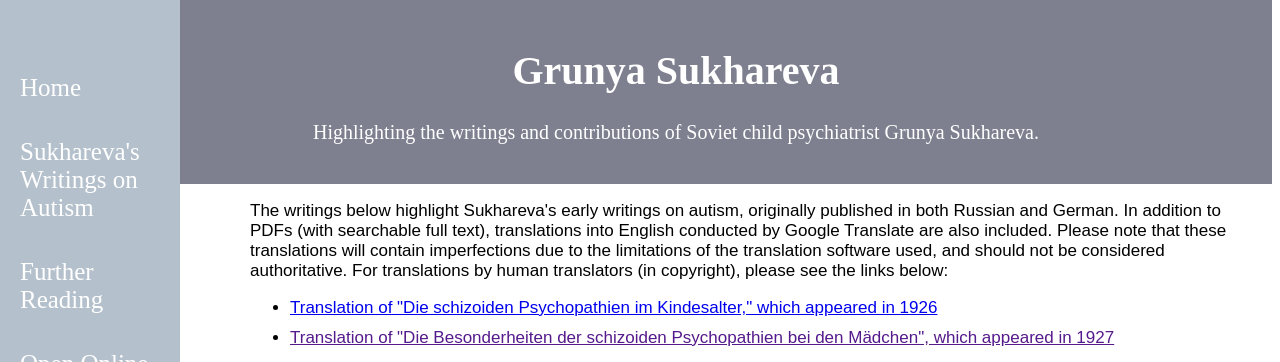
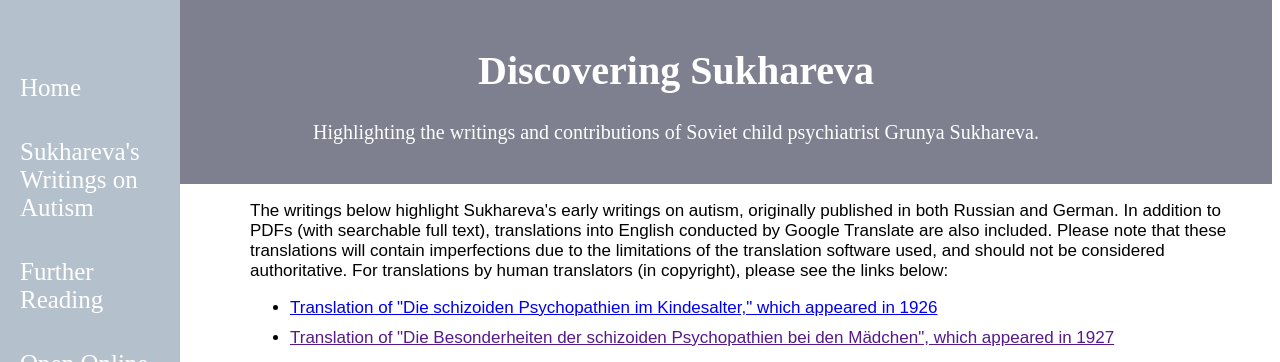
Before and after one commit to ian-nai/sukhareva, a plain HTML site: page writings.html in a window 1280 px wide. Shown: the top 362 px of the page. Drawn offline with nearby package versions, Linux system fonts and the light colour scheme.

Commit message:
Update writings.html

```diff
--- a/writings.html
+++ b/writings.html
@@ -8,7 +8,7 @@
    </head>
    <body>
       <div class="header">
-         <h1>Grunya Sukhareva</h1>
+         <h1>Discovering Sukhareva</h1>
          <p>Highlighting the writings and contributions of Soviet child psychiatrist Grunya Sukhareva.</p>
       </div>
       <div class="sidenav">
```
